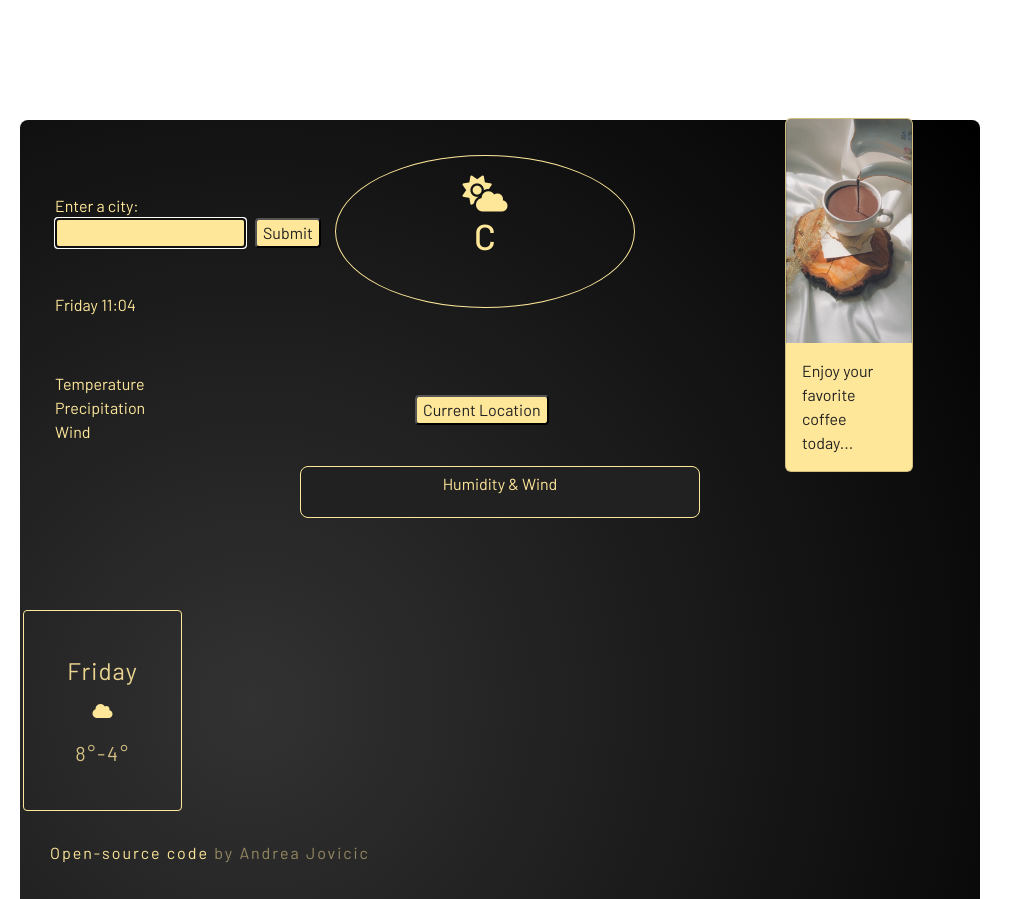
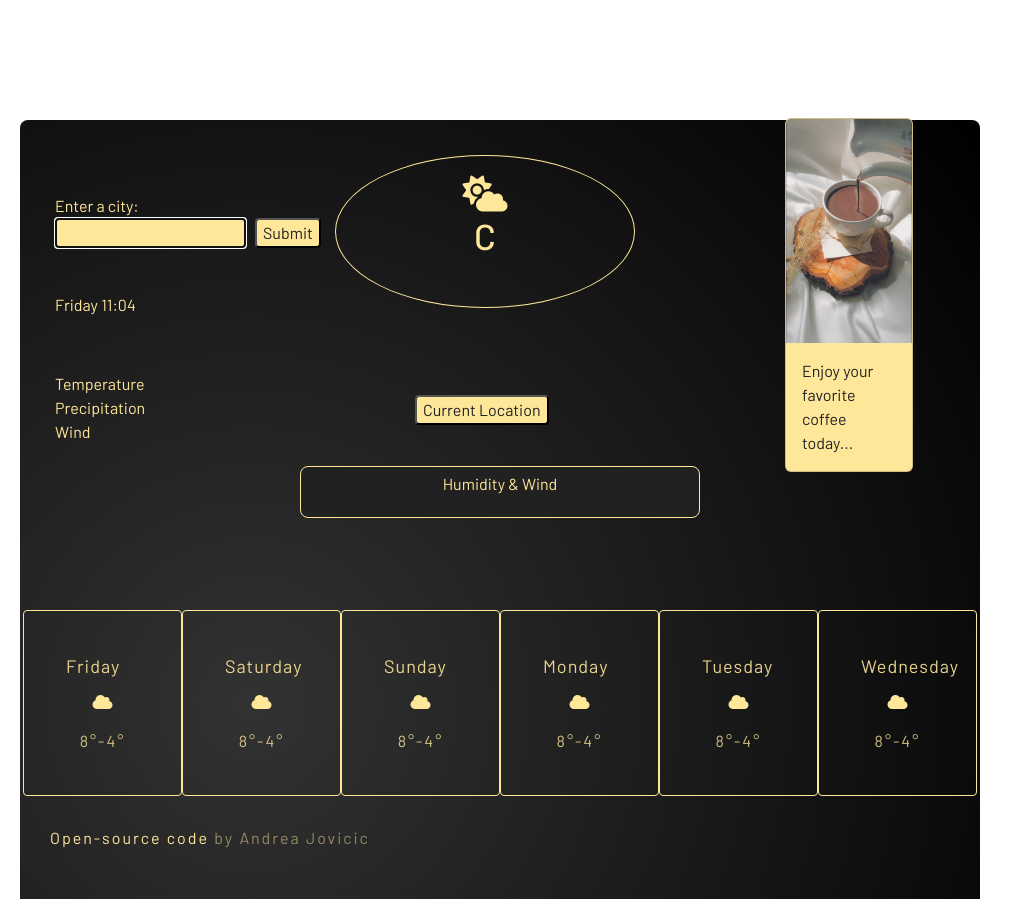
Before and after one commit to ajovicic019/weather-app-project, a plain HTML site: page index.html in a window 1280 px wide. Shown: the top 899 px of the page, without its empty margins (0-1023 px from the left). Drawn offline with nearby package versions, Linux system fonts and the light colour scheme; no server answers; a web font is replaced by a local one.

Commit message:
Manipulated HTML elements with JS
Took a piece of code from HTML and manipulated with it from JS function to get the same result, but using the function.

```diff
--- a/index.html
+++ b/index.html
@@ -77,16 +77,9 @@
         <li>Precipitation</li>
         <li>Wind</li>
       </ul>
-      <div class="row">
-        <div class="col-2">
-          <div class="forcast-day">Friday</div>
-          <i class="fa-solid fa-cloud"></i>
-          <div class="forcast-temperature">8°-4°</div>
-        </div>
-      </div>
+      <div id="forecast"></div>
 
-      <div class="linkToCode">
-        <p>
+      <p class="linkToCode">
         <a
           href="https://github.com/ajovicic019/weather-app-project"
           target="_blank"
@@ -95,7 +88,6 @@
         ><span class="myName"> by Andrea Jovicic</span>
       </p>
     </div>
-    </div>
     <script src="src/index.js"></script>
   </body>
 </html>
--- a/src/index.js
+++ b/src/index.js
@@ -73,3 +73,24 @@ function currentCity(event) {
 
 let locationButton = document.querySelector("#location-button");
 locationButton.addEventListener("click", currentCity);
+
+function displayForecast() {
+  forecastElement = document.querySelector("#forecast");
+  let forecastHTML = `<div class="row">`;
+  let days = ["Friday", "Saturday", "Sunday", "Monday", "Tuesday", "Wednesday"];
+  days.forEach(function (day) {
+    forecastHTML =
+      forecastHTML +
+      `
+          <div class="col-2">
+            <div class="forcast-day">${day}</div>
+            <i class="fa-solid fa-cloud"></i>
+            <div class="forcast-temperature">8°-4°</div>
+          </div>
+       `;
+  });
+
+  forecastHTML = forecastHTML + `</div>`;
+  forecastElement.innerHTML = forecastHTML;
+}
+displayForecast();
--- a/src/styles.css
+++ b/src/styles.css
@@ -146,7 +146,7 @@ li:hover {
 
   cursor: pointer;
 }
-.row {
+#forecast {
   position: relative;
   bottom: 400px;
 }
@@ -170,14 +170,15 @@ li:hover {
   background-color: #ffe79a;
 }
 .forcast-day {
+  text-align: left;
   padding-bottom: 10px;
-  font-size: 24px;
+  font-size: 18px;
   opacity: 90%;
   letter-spacing: 1px;
 }
 .forcast-temperature {
   padding-top: 15px;
-  font-size: 20px;
+  font-size: 16px;
   opacity: 80%;
   letter-spacing: 2px;
 }
```
Lines whose indentation alone changed are shown as unchanged.
